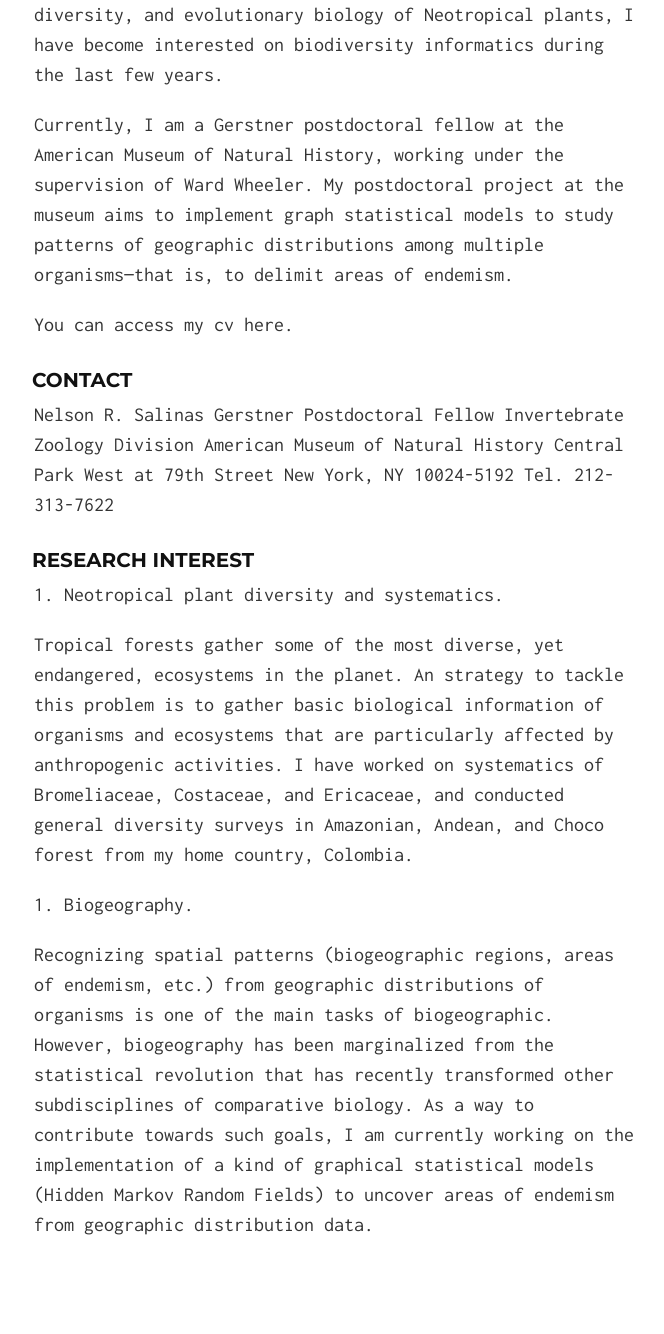
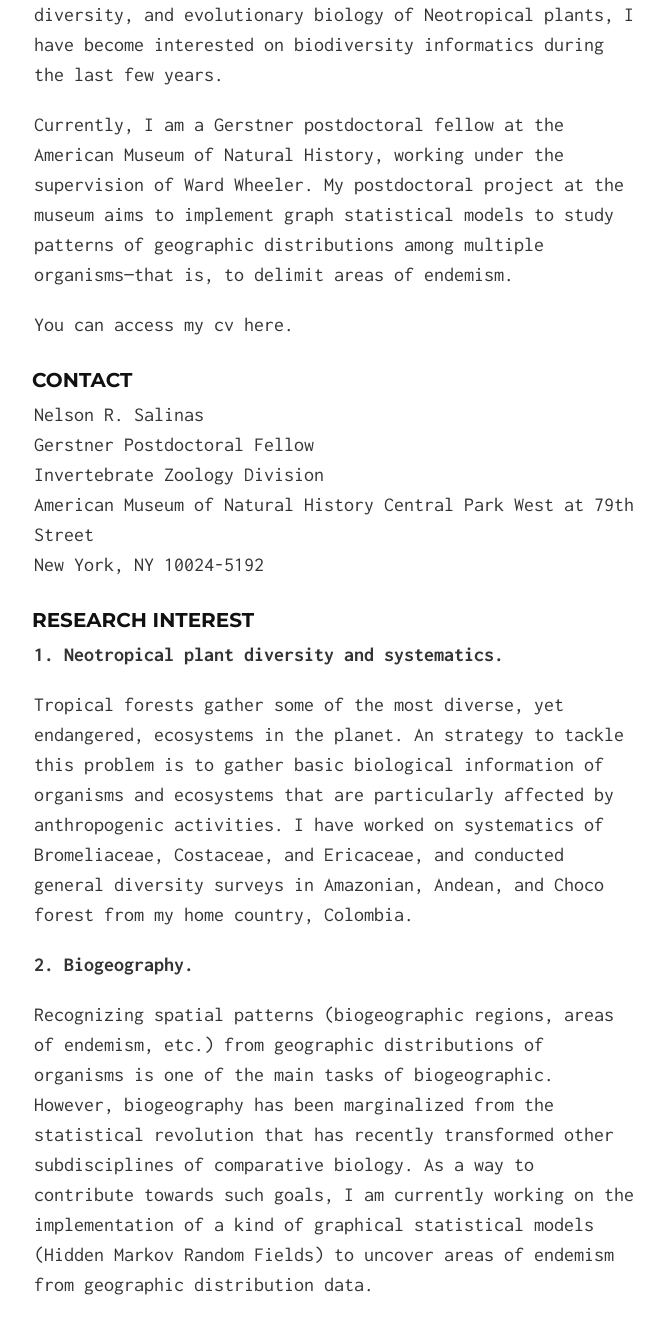
Before and after one commit to nrsalinas/nrsalinas.github.io, a Jekyll site: the page built from index.md, in a window 1280 px wide and 1400 px high, scrolled down 410 px. Shown: the top 1334 px of the window, without its empty margins (306-970 px from the left). Built offline with Jekyll 4.4.1, drawn with Linux system fonts in a browser that asks for light colours.

Commit message:
Update index.md

```diff
--- a/index.md
+++ b/index.md
@@ -17,14 +17,13 @@ Invertebrate Zoology Division
 American Museum of Natural History
 Central Park West at 79th Street
 New York, NY 10024-5192
-Tel. 212-313-7622
 
 ### Research interest
 
-1. Neotropical plant diversity and systematics.
+__1. Neotropical plant diversity and systematics.__
 
 Tropical forests gather some of the most diverse, yet endangered, ecosystems in the planet. An strategy to tackle this problem is to gather basic biological information of organisms and ecosystems that are particularly affected by anthropogenic activities. I have worked on systematics of Bromeliaceae, Costaceae, and Ericaceae, and conducted general diversity surveys in Amazonian, Andean, and Choco forest from my home country, Colombia.
 
-2. Biogeography.
+__2. Biogeography.__
 
 Recognizing spatial patterns (biogeographic regions, areas of endemism, etc.) from geographic distributions of organisms is one of the main tasks of biogeographic. However, biogeography has been marginalized from the statistical revolution that has recently transformed other subdisciplines of comparative biology. As a way to contribute towards such goals, I am currently working on the implementation of a kind of graphical statistical models (Hidden Markov Random Fields) to uncover areas of endemism from geographic distribution data.
```
